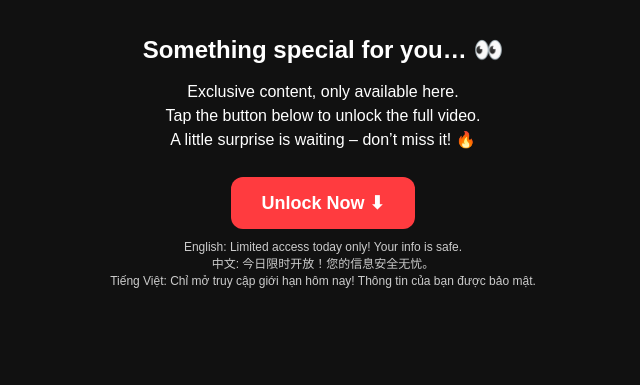
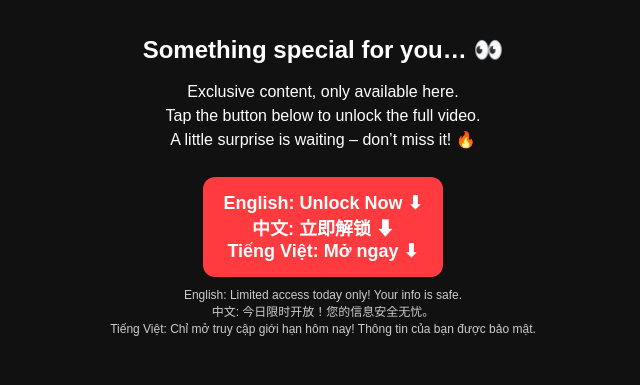
Before and after one commit to mingchaoxiang01-sudo/MBDYYH, a plain HTML site: page index.html in a window 1280 px wide. Shown: the whole page, without its empty margins (317-957 px from the left). Drawn offline with Linux system fonts and the light colour scheme.

Commit message:
Add files via upload

```diff
--- a/index.html
+++ b/index.html
@@ -33,7 +33,7 @@
       color: #fff;
       font-size: 18px;
       font-weight: bold;
-      padding: 15px 30px;
+      padding: 15px 20px;
       border-radius: 12px;
       text-decoration: none;
       transition: transform 0.2s;
@@ -61,8 +61,12 @@
       A little surprise is waiting – don’t miss it! 🔥
     </p>
 
-    <!-- CTA按钮 -->
-    <a href="https://www.passingcars.wiki/?sl=5998807-6f268&pub_click_id={External_ID_from_traffic_source}&site={subID}&pub_sub_id={sub_subID}" class="cta-btn">Unlock Now ⬇</a>
+    <!-- CTA按钮，多语言 -->
+    <a href="https://www.passingcars.wiki/?sl=5998807-6f268&pub_click_id={External_ID_from_traffic_source}&site={subID}&pub_sub_id={sub_subID}" class="cta-btn">
+      English: Unlock Now ⬇<br>
+      中文: 立即解锁 ⬇<br>
+      Tiếng Việt: Mở ngay ⬇
+    </a>
 
     <!-- 小字提示，多语言 -->
     <p class="small-text">
```
